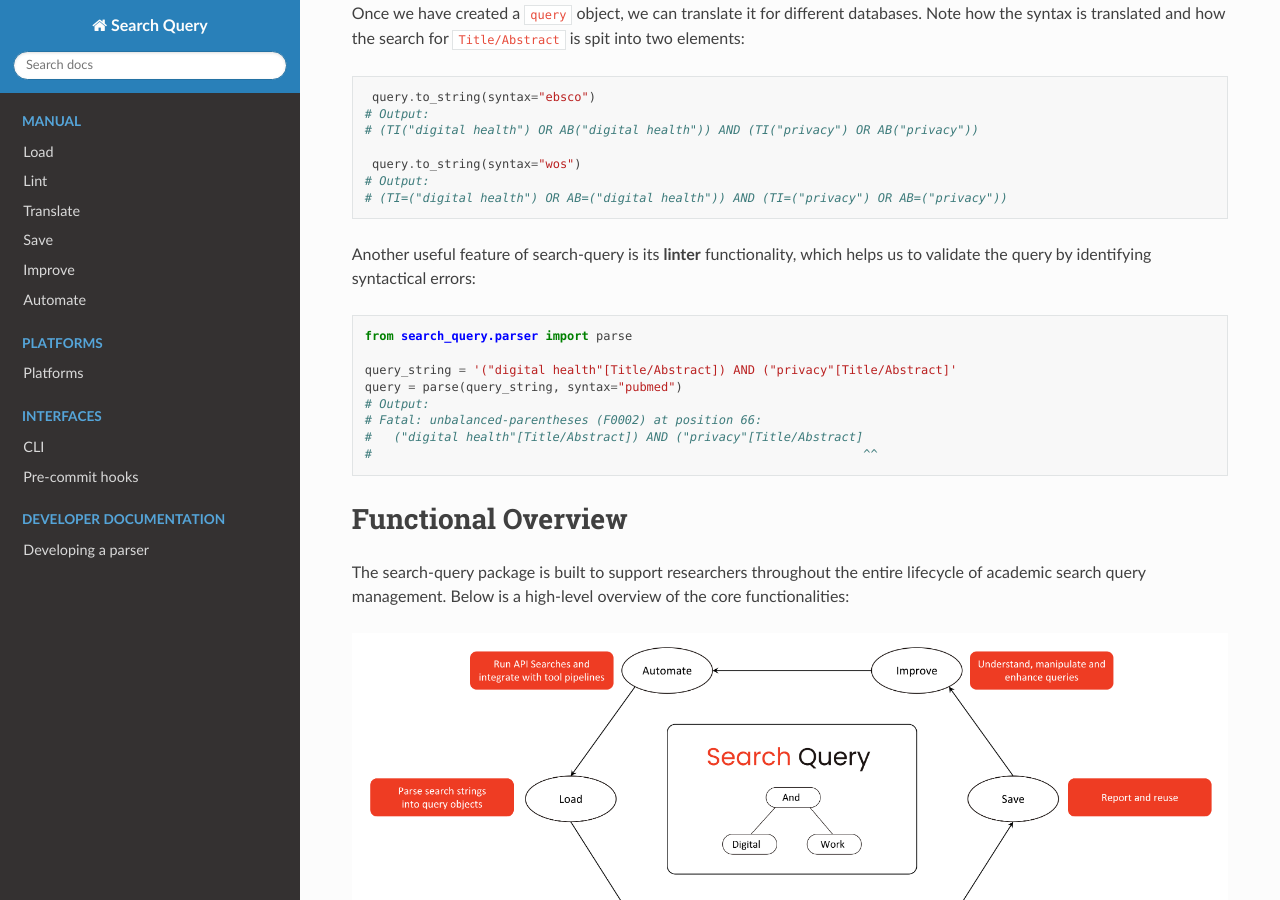
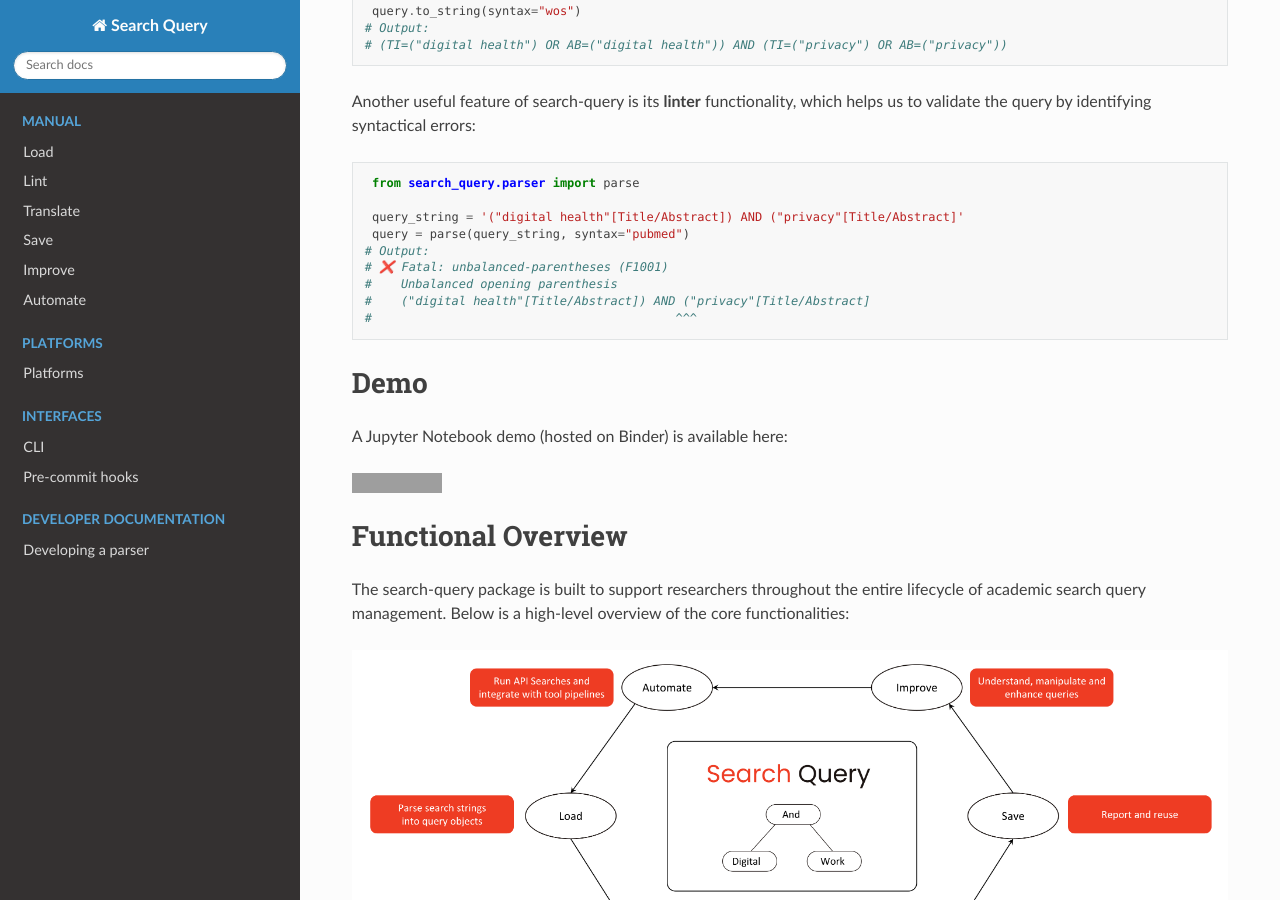
Before and after one commit to CoLRev-Environment/search-query, a Sphinx documentation site: the page built from docs/source/index.rst, in a window 1280 px wide and 900 px high, scrolled down 1165 px. Built offline with Sphinx 7.4.7 and the Read the Docs theme 3.1.0, drawn with Linux system fonts in a browser that asks for light colours; pages that are not in the unit, such as notebooks, are missing from menus; some of the changed text lies outside the part shown; grey boxes are pictures that could not be loaded.

Commit message:
update docs: index

```diff
--- a/docs/source/index.rst
+++ b/docs/source/index.rst
@@ -97,11 +89,11 @@ Another useful feature of search-query is its **linter** functionality, which he
 
     query_string = '("digital health"[Title/Abstract]) AND ("privacy"[Title/Abstract]'
     query = parse(query_string, syntax="pubmed")
-    # Output:
-    # Fatal: unbalanced-parentheses (F0002) at position 66:
-    #   ("digital health"[Title/Abstract]) AND ("privacy"[Title/Abstract]
-    #                                                                    ^^
-
+   # Output:
+   # ❌ Fatal: unbalanced-parentheses (F1001)
+   #    Unbalanced opening parenthesis
+   #    ("digital health"[Title/Abstract]) AND ("privacy"[Title/Abstract]
+   #                                          ^^^
 
 ..
    Beyond the instructive error message, additional information on the specific messages is available `here <messages/errors_index.html>`_.
@@ -122,6 +114,14 @@ Another useful feature of search-query is its **linter** functionality, which he
     - **Non-strict mode**: Focuses on usability, automatically resolving common issues while maintaining transparency via warnings. This mode fails only on fatal outcomes. Auto-corrects errors as much as possible and prints a message (adds a fatal message if this is not possible). Prints warnings.
 
     An additional "silent" option may be used to silence warnings.
+
+Demo
+============
+
+A Jupyter Notebook demo (hosted on Binder) is available here:
+
+.. image:: https://mybinder.org/badge_logo.svg
+   :target: https://mybinder.org/v2/gh/CoLRev-Environment/search-query/HEAD?labpath=docs%2Fsource%2Fdemo.ipynb
 
 Functional Overview
 ================
```
Also changed, not shown: other parts of docs/source/index.rst (+0 -8 lines).
